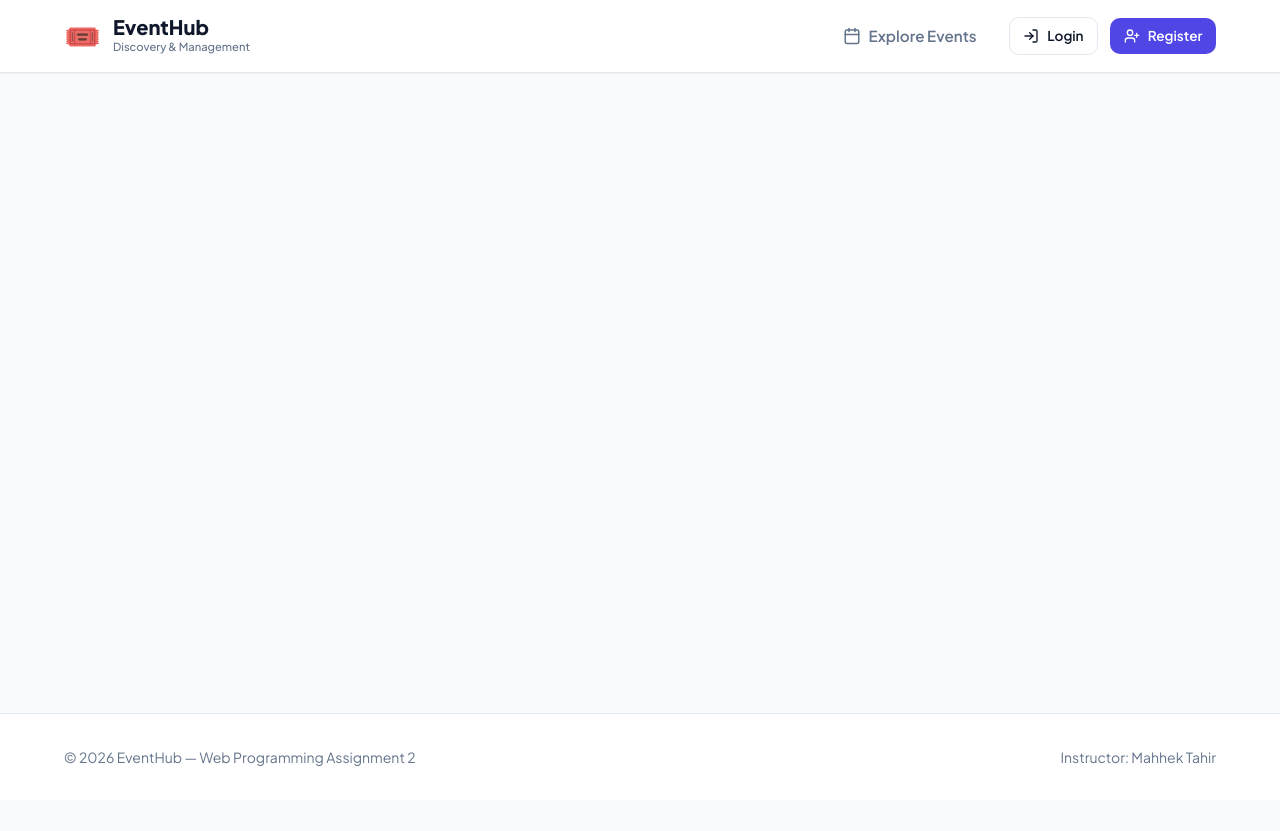
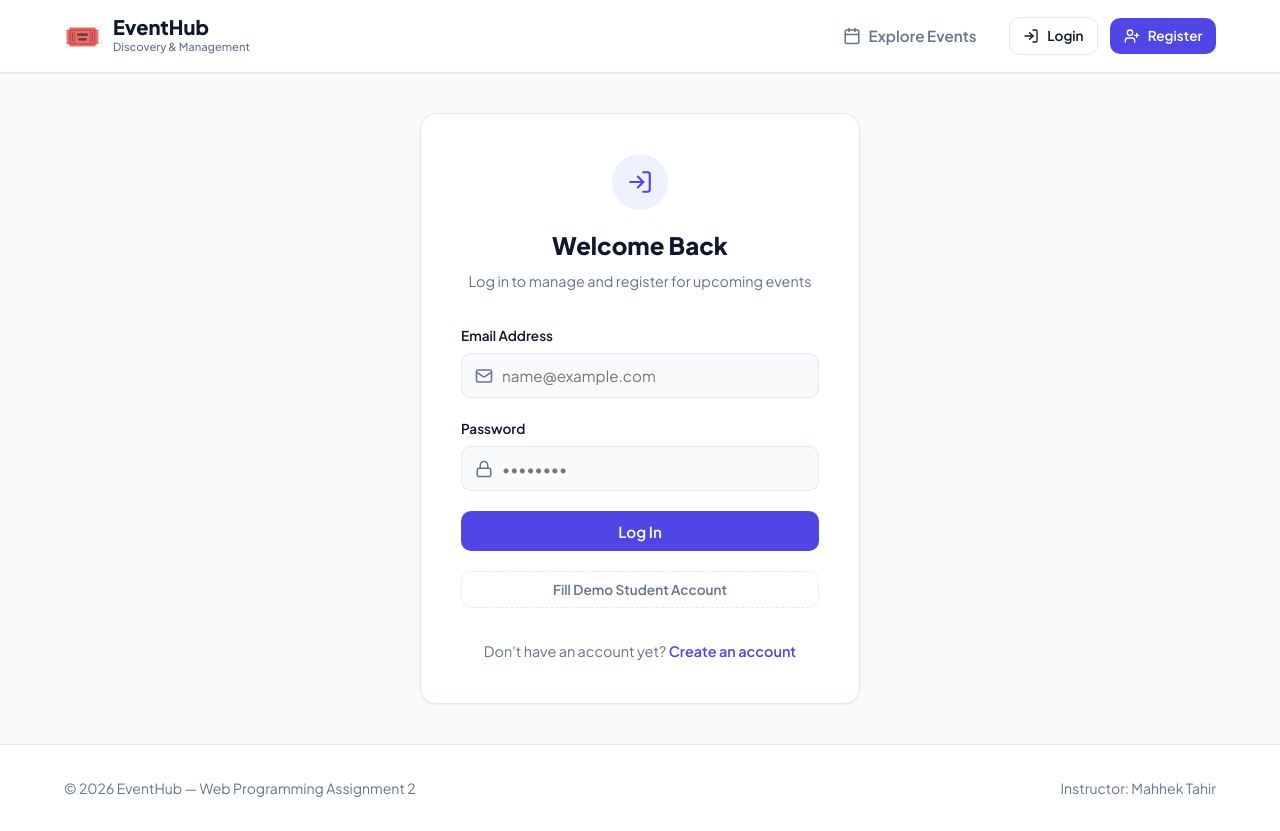
Before and after one commit to Z-tech786/event-management-system, a React (Vite) app: page /login in a window 1280 px wide. Before the commit the page ends 800 px from the top, so only its background shows below. Built offline with nearby package versions, Linux system fonts and the light colour scheme; no server answers.

Commit message:
Eventpage setting  and designing

```diff
--- a/src/pages/LoginPage.jsx
+++ b/src/pages/LoginPage.jsx
@@ -84,7 +84,96 @@ function LoginPage() {
     setClientErrors({});
   };
 
+  return (
+    <div className="auth-page">
+      <div className="auth-card card">
+        <div className="auth-header">
+          <div className="auth-icon-wrapper">
+            <LogIn size={26} className="text-primary" />
+          </div>
+          <h2 className="auth-title">Welcome Back</h2>
+          <p className="auth-subtitle">Log in to manage and register for upcoming events</p>
+        </div>
 
+        {/* Success message banner */}
+        {successMessage && (
+          <div className="alert alert-success">
+            <CheckCircle2 size={18} />
+            <span>{successMessage} Redirecting...</span>
+          </div>
+        )}
+
+        {/* Error message banner */}
+        {serverError && (
+          <div className="alert alert-danger">
+            <AlertCircle size={18} />
+            <span>{serverError}</span>
+          </div>
+        )}
+
+        <form onSubmit={handleSubmit} className="auth-form" noValidate>
+          {/* Email input */}
+          <div className="form-group">
+            <label htmlFor="email">Email Address</label>
+            <div className="input-wrapper">
+              <Mail size={18} className="input-icon" />
+              <input
+                id="email"
+                name="email"
+                type="email"
+                placeholder="name@example.com"
+                value={formData.email}
+                onChange={handleChange}
+                className={clientErrors.email ? 'input-error' : ''}
+              />
+            </div>
+            {clientErrors.email && <span className="error-text">{clientErrors.email}</span>}
+          </div>
+
+          {/* Password input */}
+          <div className="form-group">
+            <label htmlFor="password">Password</label>
+            <div className="input-wrapper">
+              <Lock size={18} className="input-icon" />
+              <input
+                id="password"
+                name="password"
+                type="password"
+                placeholder="••••••••"
+                value={formData.password}
+                onChange={handleChange}
+                className={clientErrors.password ? 'input-error' : ''}
+              />
+            </div>
+            {clientErrors.password && <span className="error-text">{clientErrors.password}</span>}
+          </div>
+
+          {/* Submit button */}
+          <button type="submit" className="btn btn-primary btn-block">
+            Log In
+          </button>
+
+          {/* Demo account helper button */}
+          <button
+            type="button"
+            onClick={fillDemoCredentials}
+            className="btn btn-outline btn-block demo-btn"
+          >
+            Fill Demo Student Account
+          </button>
+        </form>
+
+        <div className="auth-footer">
+          <p>
+            Don't have an account yet?{' '}
+            <Link to="/register" className="auth-link">
+              Create an account
+            </Link>
+          </p>
+        </div>
+      </div>
+    </div>
+  );
 }
 
 export default LoginPage;
```
